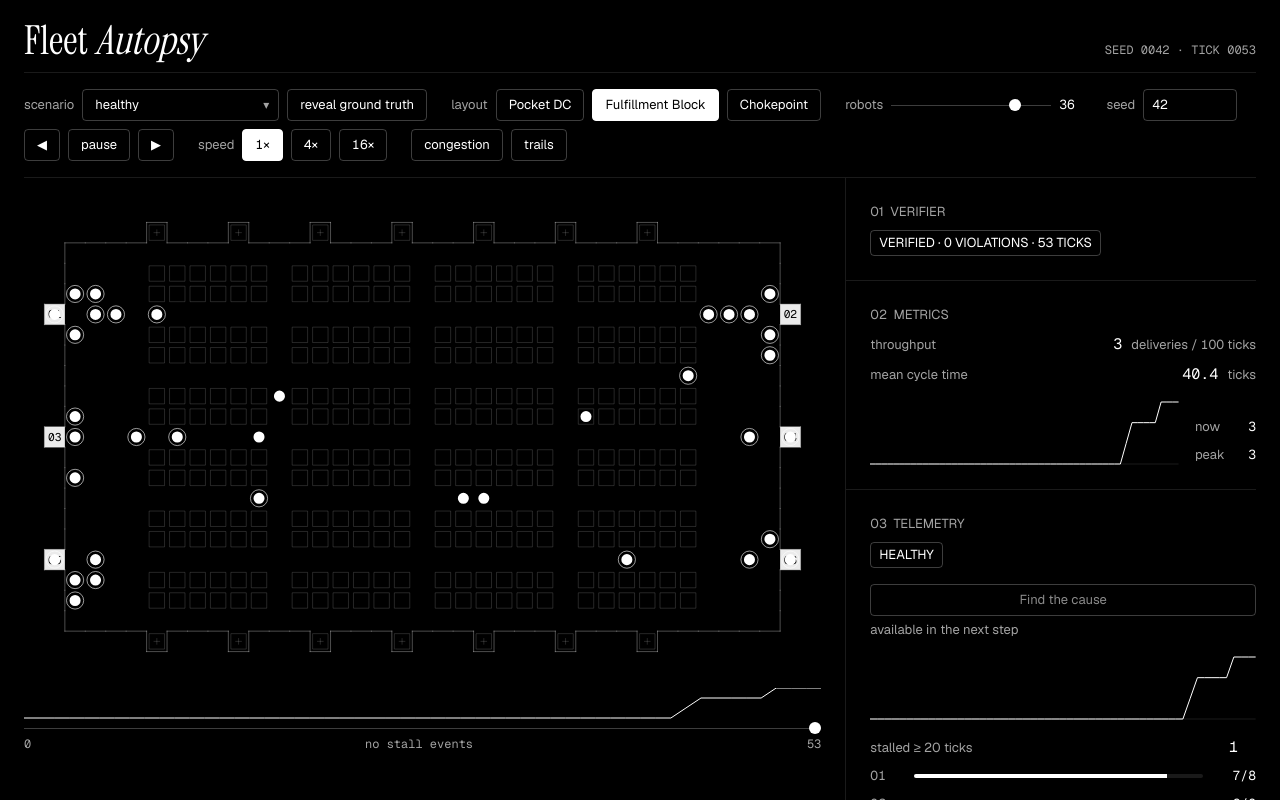
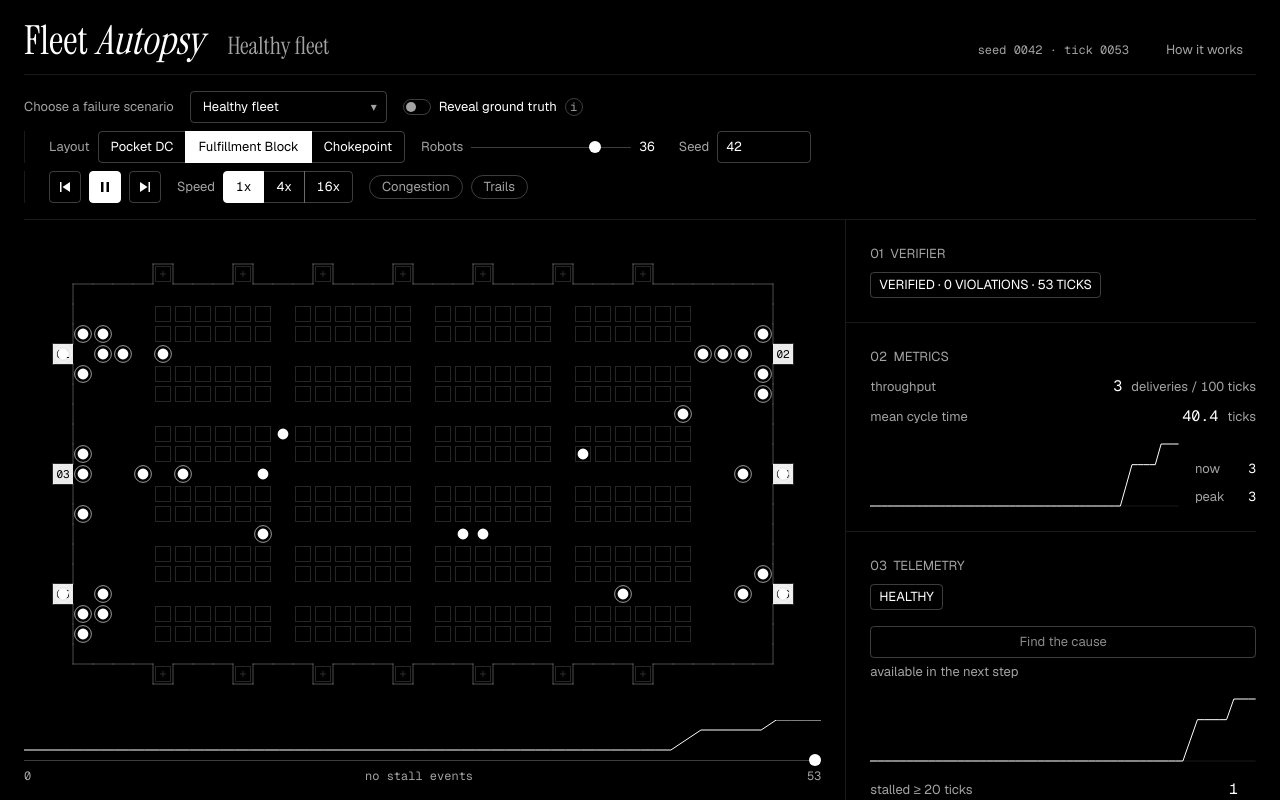
Before and after one commit to Asphar0057/Fleet-Autopsy, a React (Vite) app: page / in a window 1280 px wide. Built offline with nearby package versions, Linux system fonts and the light colour scheme.

Commit message:
group controls into scenario, fleet, and playback clusters

```diff
--- a/src/styles/base.css
+++ b/src/styles/base.css
@@ -130,6 +130,33 @@ button {
   border-bottom: 1px solid var(--hairline);
 }
 
+.header-left,
+.header-right {
+  display: flex;
+  align-items: baseline;
+  flex-wrap: wrap;
+  gap: var(--s-1) var(--s-4);
+  min-width: 0;
+}
+
+.header-right {
+  justify-content: flex-end;
+}
+
+.header-title {
+  margin: 0;
+  font-size: inherit;
+  line-height: inherit;
+}
+
+.scenario-name {
+  margin: 0;
+  font-family: var(--font-display);
+  font-size: var(--fs-h2);
+  line-height: 32px;
+  color: var(--fg-2);
+}
+
 .wordmark {
   font-family: var(--font-display);
   font-size: var(--fs-h1);
@@ -171,10 +198,270 @@ button.wordmark {
   border-bottom: 1px solid var(--hairline);
 }
 
-.control-group {
+/* Three clusters (scenario, fleet, playback) separated by thin vertical rules. */
+.cluster {
   display: flex;
+  flex-wrap: wrap;
+  align-items: center;
+  gap: var(--s-2) var(--s-3);
+  min-width: 0;
+}
+
+.cluster + .cluster {
+  padding-left: var(--s-4);
+  border-left: 1px solid var(--hairline);
+}
+
+/* One label + control pair inside a cluster. */
+.field {
+  display: inline-flex;
   align-items: center;
   gap: var(--s-2);
+  min-width: 0;
+}
+
+/* Segmented control: joined buttons, outer corners rounded. */
+.segmented {
+  display: inline-flex;
+}
+
+.segmented .btn {
+  border-radius: 0;
+}
+
+.segmented .btn + .btn {
+  margin-left: -1px;
+}
+
+.segmented .btn:first-child {
+  border-radius: var(--radius) 0 0 var(--radius);
+}
+
+.segmented .btn:last-child {
+  border-radius: 0 var(--radius) var(--radius) 0;
+}
+
+.segmented .btn:only-child {
+  border-radius: var(--radius);
+}
+
+/* Keep the hovered or pressed border on top of its neighbours. */
+.segmented .btn:hover,
+.segmented .btn[aria-pressed='true'],
+.segmented .btn:focus-visible {
+  position: relative;
+  z-index: 1;
+}
+
+/* Switch: a pill track with a round thumb, then the label text. */
+.switch {
+  appearance: none;
+  -webkit-appearance: none;
+  display: inline-flex;
+  align-items: center;
+  gap: var(--s-2);
+  margin: 0;
+  padding: 0;
+  min-height: 32px;
+  background: transparent;
+  border: 0;
+  color: var(--fg);
+  font-family: var(--font-body);
+  font-size: var(--fs-ui);
+  line-height: 20px;
+  cursor: pointer;
+}
+
+.switch-track {
+  position: relative;
+  flex: 0 0 auto;
+  width: 28px;
+  height: 16px;
+  border: 1px solid var(--hairline-strong);
+  border-radius: var(--radius-pill);
+  transition:
+    background-color var(--dur) var(--ease),
+    border-color var(--dur) var(--ease);
+}
+
+.switch-thumb {
+  position: absolute;
+  top: 2px;
+  left: 2px;
+  width: 10px;
+  height: 10px;
+  border-radius: var(--radius-pill);
+  background: var(--fg-2);
+  transition:
+    transform var(--dur) var(--ease),
+    background-color var(--dur) var(--ease);
+}
+
+.switch:hover .switch-track {
+  border-color: var(--fg);
+}
+
+.switch[aria-pressed='true'] .switch-track {
+  background: var(--fg);
+  border-color: var(--fg);
+}
+
+.switch[aria-pressed='true'] .switch-thumb {
+  background: var(--bg);
+  transform: translateX(12px);
+}
+
+/* Chip: pill toggle for overlays. */
+.chip {
+  appearance: none;
+  -webkit-appearance: none;
+  margin: 0;
+  padding: 1px 12px;
+  min-height: 24px;
+  background: transparent;
+  color: var(--fg-2);
+  font-family: var(--font-body);
+  font-size: var(--fs-ui);
+  line-height: 20px;
+  border: 1px solid var(--hairline-strong);
+  border-radius: var(--radius-pill);
+  cursor: pointer;
+  transition:
+    background-color var(--dur) var(--ease),
+    border-color var(--dur) var(--ease),
+    color var(--dur) var(--ease);
+}
+
+.chip:hover {
+  border-color: var(--fg);
+  color: var(--fg);
+}
+
+.chip[aria-pressed='true'] {
+  background: var(--fg);
+  border-color: var(--fg);
+  color: var(--bg);
+}
+
+/* Icon button: 32px square, 16px inline SVG in currentColor. */
+.btn-icon {
+  appearance: none;
+  -webkit-appearance: none;
+  display: inline-flex;
+  align-items: center;
+  justify-content: center;
+  margin: 0;
+  padding: 0;
+  width: 32px;
+  height: 32px;
+  background: transparent;
+  color: var(--fg);
+  border: 1px solid var(--hairline-strong);
+  border-radius: var(--radius);
+  cursor: pointer;
+  transition:
+    background-color var(--dur-fast) var(--ease),
+    border-color var(--dur-fast) var(--ease),
+    color var(--dur-fast) var(--ease);
+}
+
+.btn-icon svg {
+  display: block;
+}
+
+.btn-icon:hover:not(:disabled) {
+  border-color: var(--fg);
+}
+
+.btn-icon:active:not(:disabled) {
+  background: var(--fg);
+  color: var(--bg);
+}
+
+.btn-icon--primary {
+  background: var(--fg);
+  border-color: var(--fg);
+  color: var(--bg);
+}
+
+.btn-icon--primary:hover:not(:disabled) {
+  background: var(--fg-2);
+  border-color: var(--fg-2);
+}
+
+.btn-icon:disabled {
+  background: transparent;
+  color: var(--fg-3);
+  border-color: var(--hairline);
+  cursor: default;
+}
+
+/* Info tip: a small round "i" button; the tooltip shows on hover and keyboard focus. */
+.infotip {
+  position: relative;
+  display: inline-flex;
+  align-items: center;
+}
+
+.infotip-btn {
+  appearance: none;
+  -webkit-appearance: none;
+  display: inline-flex;
+  align-items: center;
+  justify-content: center;
+  margin: 0;
+  padding: 0;
+  width: 18px;
+  height: 18px;
+  background: transparent;
+  color: var(--fg-2);
+  font-family: var(--font-mono);
+  font-size: var(--fs-mono);
+  line-height: 1;
+  border: 1px solid var(--hairline-strong);
+  border-radius: var(--radius-pill);
+  cursor: help;
+  transition:
+    border-color var(--dur-fast) var(--ease),
+    color var(--dur-fast) var(--ease);
+}
+
+.infotip-btn:hover {
+  border-color: var(--fg);
+  color: var(--fg);
+}
+
+.infotip-text {
+  position: absolute;
+  top: calc(100% + var(--s-2));
+  left: 50%;
+  z-index: 10;
+  width: max-content;
+  max-width: 240px;
+  padding: var(--s-2) var(--s-3);
+  background: var(--surface);
+  color: var(--fg);
+  font-family: var(--font-body);
+  font-size: var(--fs-ui);
+  line-height: 20px;
+  font-weight: 400;
+  text-align: left;
+  white-space: normal;
+  border: 1px solid var(--hairline-strong);
+  border-radius: var(--radius);
+  transform: translateX(-50%);
+  visibility: hidden;
+  opacity: 0;
+  pointer-events: none;
+  transition:
+    opacity var(--dur) var(--ease),
+    visibility var(--dur) var(--ease);
+}
+
+.infotip:hover .infotip-text,
+.infotip:focus-within .infotip-text {
+  visibility: visible;
+  opacity: 1;
 }
 
 .value {
@@ -220,10 +507,6 @@ button.wordmark {
   color: var(--fg-3);
   border-color: var(--hairline);
   cursor: default;
-}
-
-.btn--play {
-  min-width: 7ch;
 }
 
 /* Primary: white fill, black text. */
--- a/src/ui/App.tsx
+++ b/src/ui/App.tsx
@@ -73,7 +73,14 @@ interface Runtime {
   reveal: boolean;
 }
 
-export function App() {
+export interface AppProps {
+  /** Wordmark: return to the landing view. */
+  onHome?(): void;
+  /** Header "How it works": open the drawer; focus returns to the opener on close. */
+  onHowItWorks?(opener: HTMLElement): void;
+}
+
+export function App({ onHome, onHowItWorks }: AppProps = {}) {
   const [layouts, setLayouts] = useState<LayoutMeta[]>([]);
   const [layoutId, setLayoutId] = useState(DEFAULT_LAYOUT);
   const [layout, setLayout] = useState<Layout | null>(null);
@@ -441,12 +448,27 @@ export function App() {
   return (
     <div className="app">
       <header className="header">
-        <h1 className="wordmark">
-          Fleet <em>Autopsy</em>
-        </h1>
-        <p className="meta mono" aria-live="off">
-          SEED {pad4(seed)} · TICK {pad4(shownPlayhead)}
-        </p>
+        <div className="header-left">
+          <h1 className="header-title">
+            <button
+              type="button"
+              className="wordmark"
+              aria-label="Fleet Autopsy, back to start"
+              onClick={() => onHome?.()}
+            >
+              Fleet <em>Autopsy</em>
+            </button>
+          </h1>
+          <p className="scenario-name">{scenario?.name ?? 'Healthy fleet'}</p>
+        </div>
+        <div className="header-right">
+          <p className="meta mono" aria-live="off">
+            seed {pad4(seed)} · tick {pad4(shownPlayhead)}
+          </p>
+          <button type="button" className="btn btn--quiet" onClick={(e) => onHowItWorks?.(e.currentTarget)}>
+            How it works
+          </button>
+        </div>
       </header>
 
       <Controls
--- a/src/ui/Controls.tsx
+++ b/src/ui/Controls.tsx
@@ -1,8 +1,11 @@
-// Playback and run controls (Requirement 9.2, 9.7). All controls are real
-// <button>s or labeled inputs; icon-only buttons carry aria-label; toggles use aria-pressed.
+// Playback and run controls (Requirement 2.2, 2.3, 9.2, 9.7), grouped into three
+// clusters: scenario, fleet, playback. All controls are real <button>s or labeled
+// inputs; icon-only buttons carry aria-label and a title tooltip; toggles use aria-pressed.
 import { useEffect, useState } from 'react';
+import type { ReactNode } from 'react';
 import type { LayoutMeta } from '../sim/layout';
 import type { Scenario } from '../sim/types';
+import { InfoTip } from './InfoTip';
 import { SPEEDS } from './playback';
 import type { Speed } from './playback';
 
@@ -28,7 +31,7 @@ export interface ControlsProps {
   onTrails(on: boolean): void;
   congestion: boolean;
   onCongestion(on: boolean): void;
-  /** Curated scenarios; the select shows "healthy" (value '') plus each by name. */
+  /** Curated scenarios; the select shows "Healthy fleet" (value '') plus each by name. */
   scenarios: readonly Scenario[];
   /** Selected scenario id, or null for healthy. */
   scenarioId: string | null;
@@ -37,6 +40,42 @@ export interface ControlsProps {
   onReveal(on: boolean): void;
   disabled: boolean;
 }
+
+/* 16px inline icons, stroked or filled in currentColor; decorative (the button has the name). */
+function Icon({ children }: { children: ReactNode }) {
+  return (
+    <svg width="16" height="16" viewBox="0 0 16 16" aria-hidden="true" focusable="false">
+      {children}
+    </svg>
+  );
+}
+
+const StepBackIcon = () => (
+  <Icon>
+    <rect x="3" y="3" width="1.5" height="10" fill="currentColor" />
+    <path d="M13 3 L5.5 8 L13 13 Z" fill="currentColor" />
+  </Icon>
+);
+
+const StepForwardIcon = () => (
+  <Icon>
+    <path d="M3 3 L10.5 8 L3 13 Z" fill="currentColor" />
+    <rect x="11.5" y="3" width="1.5" height="10" fill="currentColor" />
+  </Icon>
+);
+
+const PlayIcon = () => (
+  <Icon>
+    <path d="M4.5 2.5 L13 8 L4.5 13.5 Z" fill="currentColor" />
+  </Icon>
+);
+
+const PauseIcon = () => (
+  <Icon>
+    <rect x="4" y="3" width="2.5" height="10" fill="currentColor" />
+    <rect x="9.5" y="3" width="2.5" height="10" fill="currentColor" />
+  </Icon>
+);
 
 export function Controls(p: ControlsProps) {
   const [seedDraft, setSeedDraft] = useState(String(p.seed));
@@ -56,9 +95,9 @@ export function Controls(p: ControlsProps) {
 
   return (
     <div className="controls">
-      <div className="control-group">
-        <label className="label" htmlFor="scenario">
-          scenario
+      <div className="cluster cluster--scenario" role="group" aria-label="scenario">
+        <label className="field-label" htmlFor="scenario">
+          Choose a failure scenario
         </label>
         <span className="select">
           <select
@@ -66,7 +105,7 @@ export function Controls(p: ControlsProps) {
             value={p.scenarioId ?? ''}
             onChange={(e) => p.onScenario(e.target.value === '' ? null : e.target.value)}
           >
-            <option value="">healthy</option>
+            <option value="">Healthy fleet</option>
             {p.scenarios.map((s) => (
               <option key={s.id} value={s.id}>
                 {s.name}
@@ -74,13 +113,23 @@ export function Controls(p: ControlsProps) {
             ))}
           </select>
         </span>
-        <button type="button" className="btn" aria-pressed={p.reveal} onClick={() => p.onReveal(!p.reveal)}>
-          reveal ground truth
+        <span className="field">
+          <button type="button" className="switch" aria-pressed={p.reveal} onClick={() => p.onReveal(!p.reveal)}>
+            <span className="switch-track" aria-hidden="true">
+              <span className="switch-thumb" />
+            </span>
+            Reveal ground truth
           </button>
+          <InfoTip label="ground truth" text="Shows which injected fault is the real cause." />
+        </span>
       </div>
 
-      <div className="control-group" role="group" aria-label="layout">
-        <span className="label">layout</span>
+      <div className="cluster cluster--fleet" role="group" aria-label="fleet">
+        <span className="field">
+          <span className="field-label" aria-hidden="true">
+            Layout
+          </span>
+          <span className="segmented" role="group" aria-label="layout">
             {p.layouts.map((m) => (
               <button
                 key={m.id}
@@ -92,11 +141,12 @@ export function Controls(p: ControlsProps) {
                 {m.name}
               </button>
             ))}
-      </div>
+          </span>
+        </span>
 
-      <div className="control-group">
-        <label className="label" htmlFor="robots">
-          robots
+        <span className="field">
+          <label className="field-label" htmlFor="robots">
+            Robots
           </label>
           <input
             id="robots"
@@ -112,13 +162,13 @@ export function Controls(p: ControlsProps) {
             {p.robots}
           </output>
           {p.robots > p.recommendedRobots && (
-          <span className="note">above recommended {p.recommendedRobots} · jams expected</span>
+            <span className="note">Above recommended {p.recommendedRobots} · jams expected</span>
           )}
-      </div>
+        </span>
 
-      <div className="control-group">
-        <label className="label" htmlFor="seed">
-          seed
+        <span className="field">
+          <label className="field-label" htmlFor="seed">
+            Seed
           </label>
           <input
             id="seed"
@@ -132,49 +182,76 @@ export function Controls(p: ControlsProps) {
             onChange={(e) => onSeedInput(e.target.value)}
             onBlur={() => setSeedDraft(String(p.seed))}
           />
+        </span>
       </div>
 
-      <div className="control-group" role="group" aria-label="playback">
-        <button type="button" className="btn" aria-label="step back" onClick={p.onStepBack} disabled={p.disabled}>
-          ◀
-        </button>
-        <button type="button" className="btn btn--play" onClick={p.onTogglePlay} disabled={p.disabled}>
-          {p.playing ? 'pause' : 'play'}
+      <div className="cluster cluster--playback" role="group" aria-label="playback">
+        <span className="field">
+          <button
+            type="button"
+            className="btn-icon"
+            aria-label="step back"
+            title="Step back (←)"
+            onClick={p.onStepBack}
+            disabled={p.disabled}
+          >
+            <StepBackIcon />
           </button>
           <button
             type="button"
-          className="btn"
+            className="btn-icon btn-icon--primary"
+            aria-label={p.playing ? 'pause' : 'play'}
+            title="Play or pause (space)"
+            onClick={p.onTogglePlay}
+            disabled={p.disabled}
+          >
+            {p.playing ? <PauseIcon /> : <PlayIcon />}
+          </button>
+          <button
+            type="button"
+            className="btn-icon"
             aria-label="step forward"
+            title="Step forward (→)"
             onClick={p.onStepForward}
             disabled={p.disabled}
           >
-          ▶
+            <StepForwardIcon />
           </button>
-      </div>
+        </span>
 
-      <div className="control-group" role="group" aria-label="speed">
-        <span className="label">speed</span>
+        <span className="field">
+          <span className="field-label" aria-hidden="true">
+            Speed
+          </span>
+          <span className="segmented" role="group" aria-label="speed">
             {SPEEDS.map((s) => (
               <button
                 key={s}
                 type="button"
-            className="btn"
+                className="btn mono"
                 aria-label={`speed ${s}x`}
                 aria-pressed={s === p.speed}
                 onClick={() => p.onSpeed(s)}
               >
-            {s}×
+                {s}x
               </button>
             ))}
-      </div>
+          </span>
+        </span>
 
-      <div className="control-group" role="group" aria-label="overlays">
-        <button type="button" className="btn" aria-pressed={p.congestion} onClick={() => p.onCongestion(!p.congestion)}>
-          congestion
+        <span className="field" role="group" aria-label="overlays">
+          <button
+            type="button"
+            className="chip"
+            aria-pressed={p.congestion}
+            onClick={() => p.onCongestion(!p.congestion)}
+          >
+            Congestion
           </button>
-        <button type="button" className="btn" aria-pressed={p.trails} onClick={() => p.onTrails(!p.trails)}>
-          trails
+          <button type="button" className="chip" aria-pressed={p.trails} onClick={() => p.onTrails(!p.trails)}>
+            Trails
           </button>
+        </span>
       </div>
     </div>
   );
--- /dev/null
+++ b/src/ui/InfoTip.tsx
@@ -0,0 +1,25 @@
+// Info tip (Requirement 2.2, 7.3): a small focusable button that shows a short
+// definition on hover and on keyboard focus. The text stays in the DOM so the
+// button's aria-describedby always resolves; CSS shows it on :hover and :focus-within.
+import { useId } from 'react';
+
+export interface InfoTipProps {
+  /** The term being explained; the button's name is "About {label}". */
+  label: string;
+  /** One short sentence. */
+  text: string;
+}
+
+export function InfoTip({ label, text }: InfoTipProps) {
+  const id = useId();
+  return (
+    <span className="infotip">
+      <button type="button" className="infotip-btn" aria-label={`About ${label}`} aria-describedby={id}>
+        i
+      </button>
+      <span role="tooltip" id={id} className="infotip-text">
+        {text}
+      </span>
+    </span>
+  );
+}
```
Lines whose indentation alone changed are shown as unchanged.
